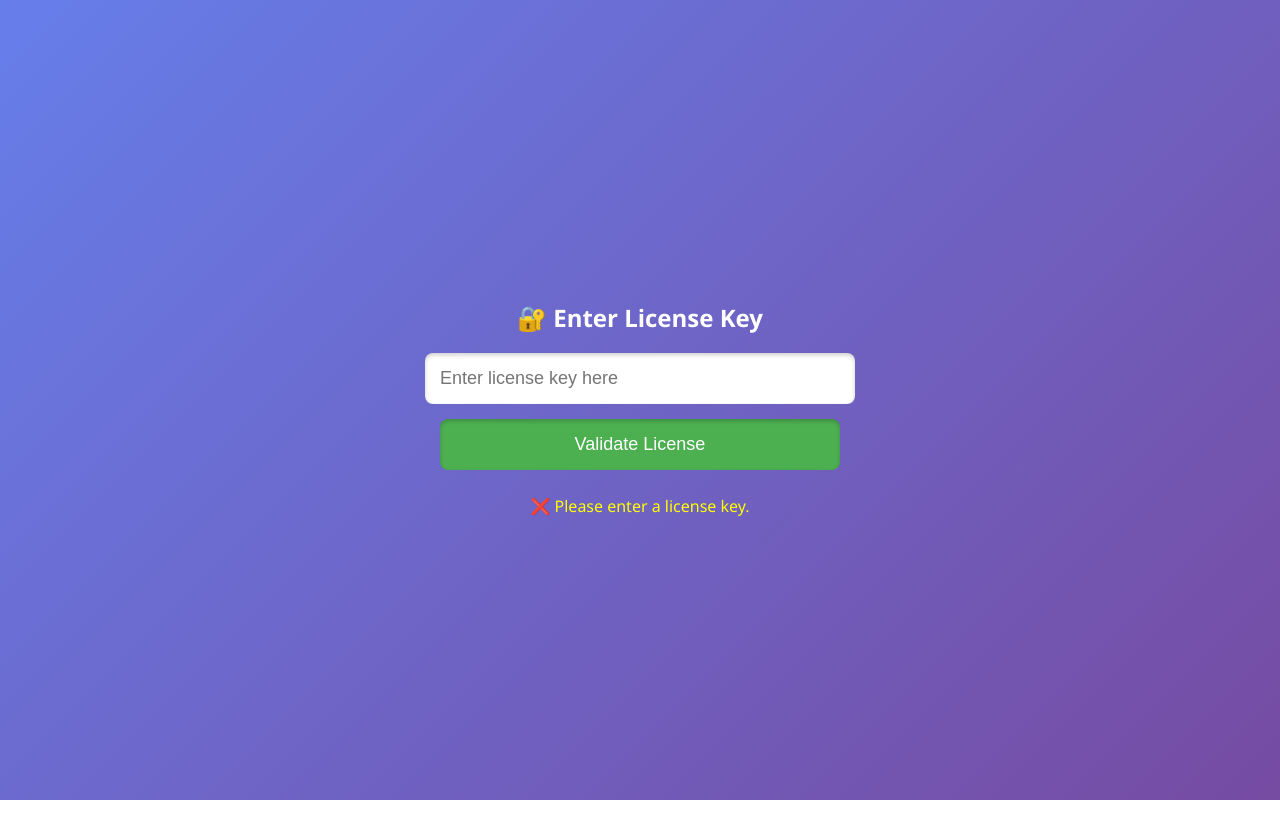
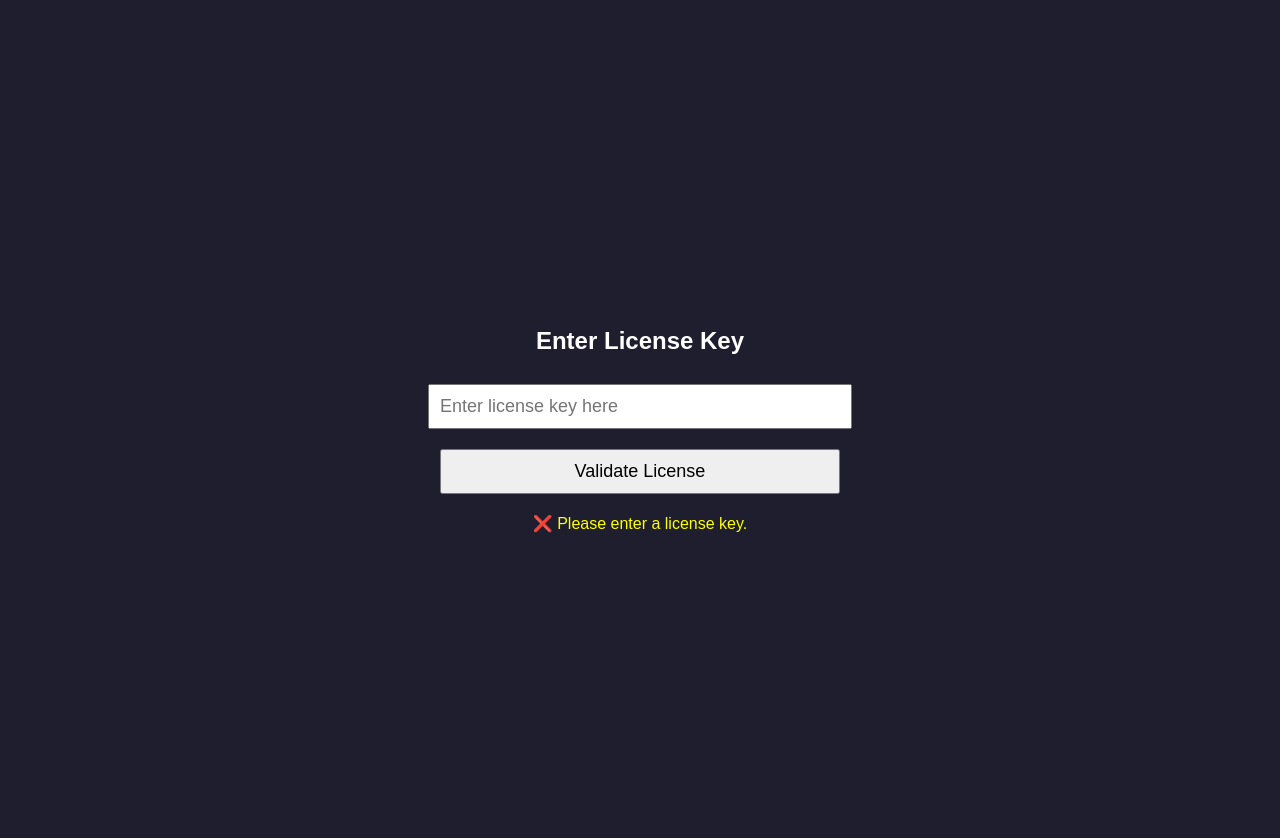
Before and after one commit to bjchack/terador, a plain HTML site: page openline-access.html in a window 1280 px wide. Both pictures are taken after a click on the button "Validate License". Before the commit the page ends 800 px from the top, so only its background shows below. Drawn offline with Linux system fonts and the light colour scheme.

Commit message:
Update openline-access.html

```diff
--- a/openline-access.html
+++ b/openline-access.html
@@ -6,8 +6,8 @@
   <meta name="viewport" content="width=device-width, initial-scale=1" />
   <style>
     body {
-      font-family: 'Segoe UI', Tahoma, Geneva, Verdana, sans-serif;
-      background: linear-gradient(135deg, #667eea, #764ba2);
+      font-family: sans-serif;
+      background: #1e1e2f;
       color: white;
       display: flex;
       flex-direction: column;
@@ -16,47 +16,28 @@
       height: 100vh;
       margin: 0;
       padding: 20px;
-      box-sizing: border-box;
     }
-
     input, button {
-      padding: 15px;
+      padding: 10px;
+      margin: 10px;
       font-size: 18px;
-      border: none;
-      border-radius: 8px;
-      width: 90vw;
+      width: 80%;
       max-width: 400px;
-      margin-bottom: 15px;
-      box-shadow: inset 0 2px 4px rgba(0,0,0,0.2);
-      outline: none;
     }
-
-    button {
-      background-color: #4caf50;
-      color: white;
-      cursor: pointer;
-    }
-
-    button:hover {
-      background-color: #388e3c;
-    }
-
     #mainButton {
       display: none;
       background-color: #ff5722;
+      color: white;
     }
-
     #message {
+      margin-top: 10px;
       font-size: 16px;
-      margin-top: 10px;
-      min-height: 24px;
       color: yellow;
     }
   </style>
 </head>
 <body>
-
-  <h2>🔐 Enter License Key</h2>
+  <h2>Enter License Key</h2>
   <input id="licenseInput" placeholder="Enter license key here" type="text" />
   <button onclick="checkLicense()">Validate License</button>
   <div id="message"></div>
@@ -72,27 +53,21 @@
         return;
       }
 
-      const usedKeys = JSON.parse(localStorage.getItem("used_keys") || "[]");
-      if (usedKeys.includes(inputKey)) {
-        message.textContent = "❌ License already used.";
-        return;
-      }
-
       try {
-        const response = await fetch("https://raw.githubusercontent.com/bjchack/license-store/main/license.json");
-        const validKeys = await response.json();
+        const res = await fetch("https://api.github.com/repos/bjchack/license-store/contents/license.json");
+        const data = await res.json();
+        const content = atob(data.content); // decode base64
+        const validKeys = JSON.parse(content);
 
         if (validKeys.includes(inputKey)) {
           message.textContent = "✅ License accepted!";
-          usedKeys.push(inputKey);
-          localStorage.setItem("used_keys", JSON.stringify(usedKeys));
           document.getElementById("mainButton").style.display = "block";
           document.getElementById("licenseInput").disabled = true;
         } else {
           message.textContent = "❌ Invalid license key.";
         }
       } catch (err) {
-        message.textContent = "❌ Failed to validate license. Please check connection.";
+        message.textContent = "❌ Failed to fetch license file.";
         console.error(err);
       }
     }
@@ -122,6 +97,5 @@
       form.submit();
     }
   </script>
-
 </body>
 </html>
```
